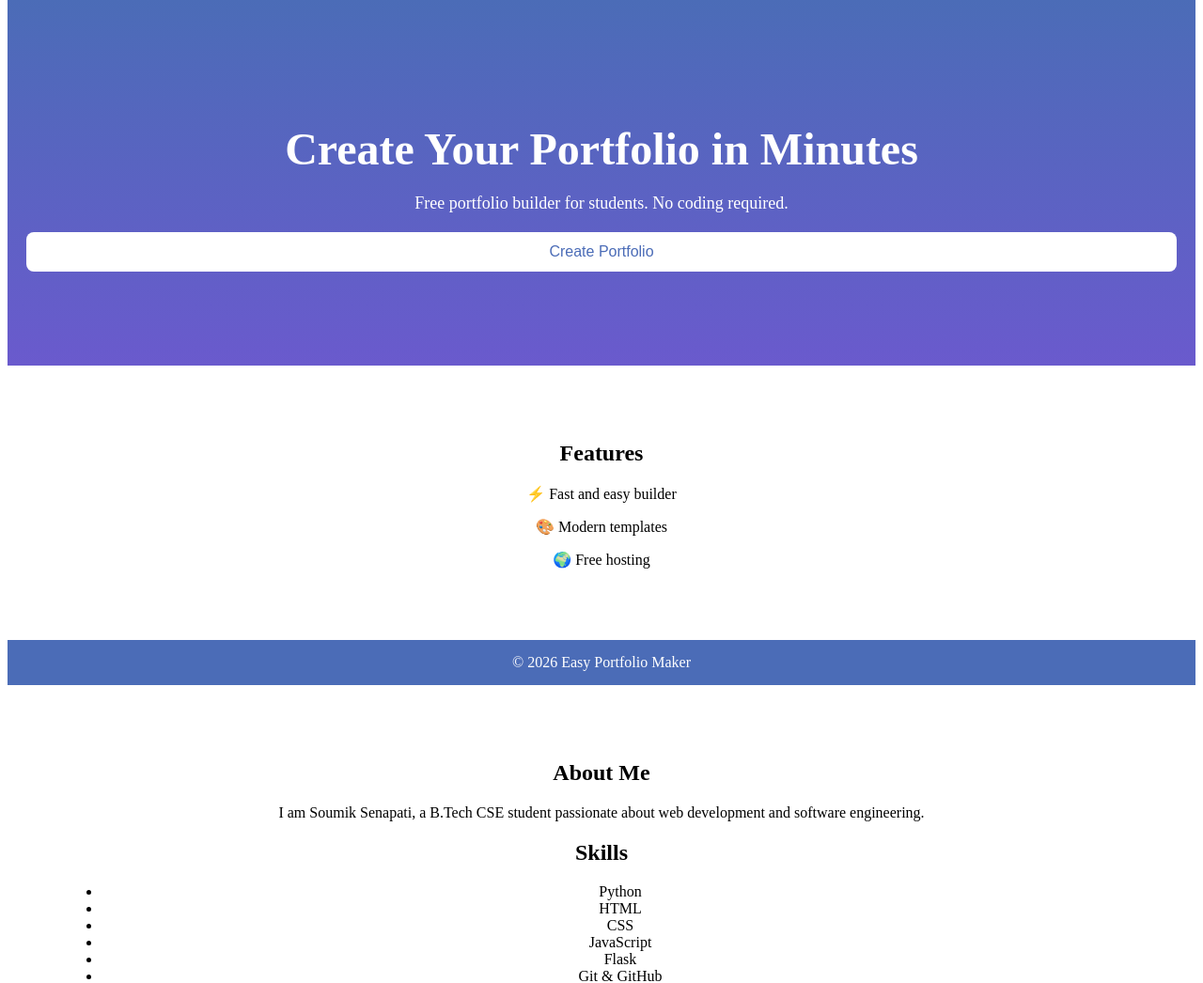
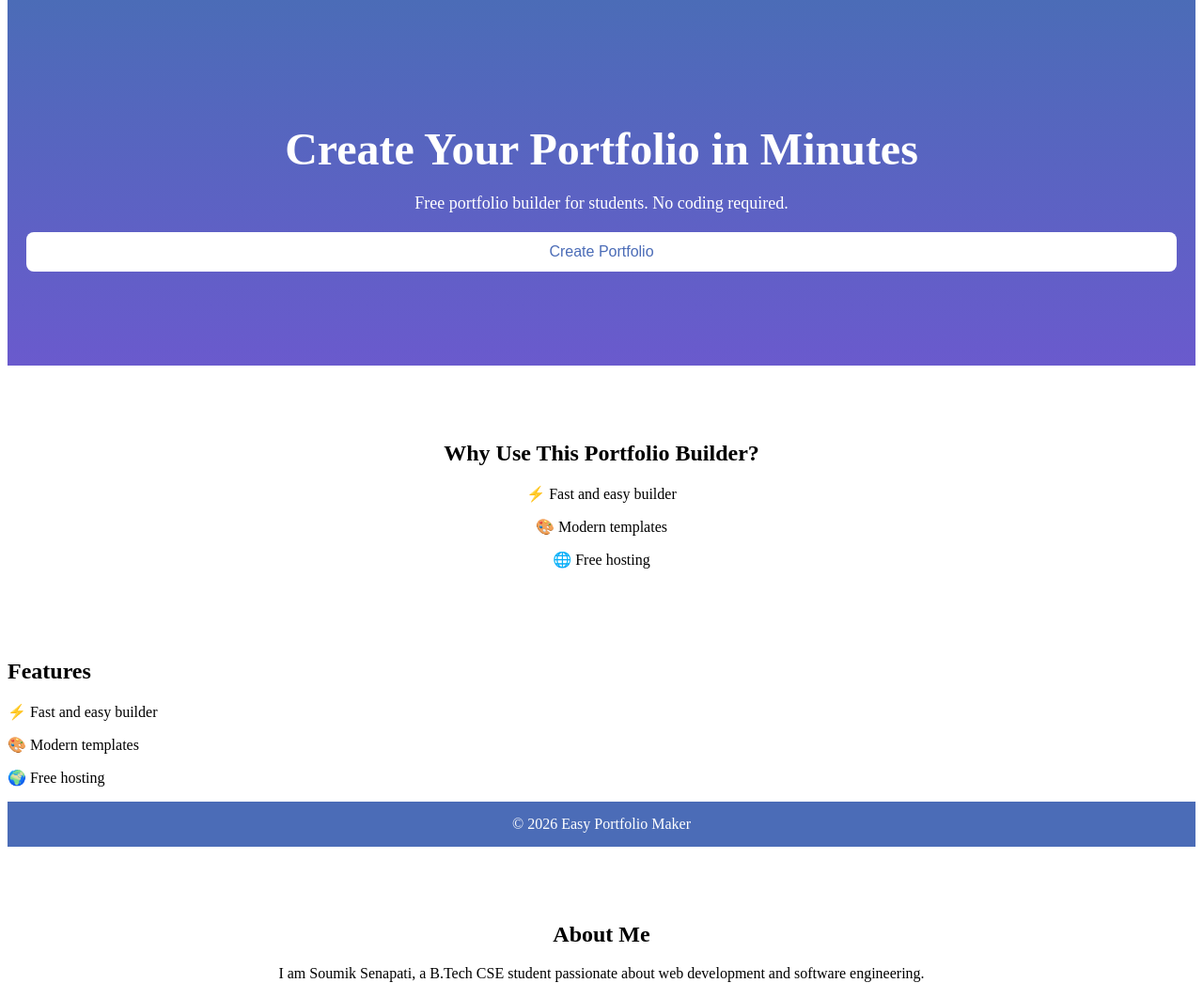
Before and after one commit to senapatisoumik88-collab/student-portfolio-builder, a Flask app: page / in a window 1280 px wide. Shown: the part 106-1152 px from the top of the page at 94% size. Run offline with Flask 3, Linux system fonts and the light colour scheme.

Commit message:
Update index.html

```diff
--- a/templates/index.html
+++ b/templates/index.html
@@ -113,6 +113,13 @@
 
     <!-- Features -->
     <div class="features">
+<h2>Why Use This Portfolio Builder?</h2>
+
+<p>⚡ Fast and easy builder</p>
+<p>🎨 Modern templates</p>
+<p>🌐 Free hosting</p>
+
+</div>
 
         <h2>Features</h2>
 
```
